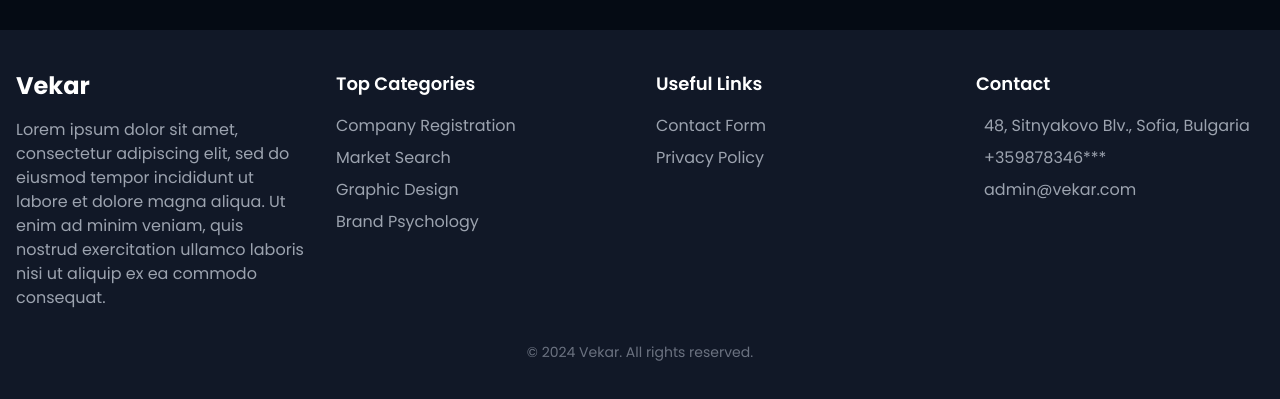
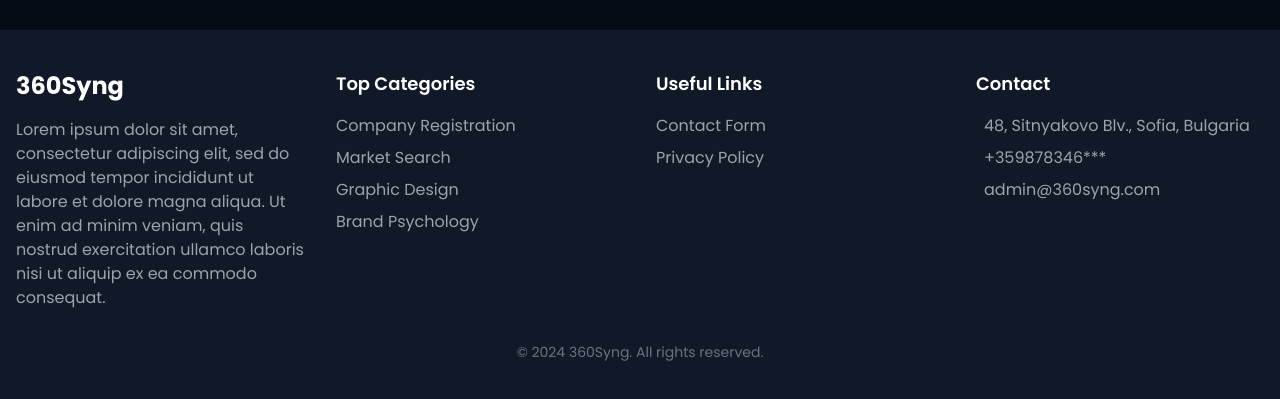
Before and after one commit to stellagadevska/vekar-staging, a React (Vite) app: page /home in a window 1280 px wide. Shown: the part 3333-3732 px from the top of the page. Built offline with nearby package versions, Linux system fonts and the light colour scheme.

Commit message:
Update from Vekar to 360Syng

```diff
--- a/index.html
+++ b/index.html
@@ -4,7 +4,7 @@
     <meta charset="UTF-8" />
     <link rel="icon" type="image/svg+xml" href="/logo.svg" />
     <meta name="viewport" content="width=device-width, initial-scale=1.0" />
-    <title>Vekar</title>
+    <title>360Syng</title>
   </head>
   <body>
     <div id="root"></div>
--- a/package.json
+++ b/package.json
@@ -1,5 +1,5 @@
 {
-  "name": "vekar",
+  "name": "360syng",
   "private": true,
   "version": "0.0.0",
   "type": "module",
--- a/src/components/Contact.jsx
+++ b/src/components/Contact.jsx
@@ -53,7 +53,7 @@ const Contact = (props) => {
         TEMPLATE_ID,
         {
           from_name: `${form.from_name} ${form.surname}`,
-          to_name: "Vekar",
+          to_name: "360Syng",
           from_email: form.from_email,
           to_email: "stelagadevska@gmail.com",
           phone_number: form.phone_number,
--- a/src/components/Footer.jsx
+++ b/src/components/Footer.jsx
@@ -19,7 +19,7 @@ const Footer = () => {
   const contactInfo = [
     { icon: "ri-map-pin-line", text: "48, Sitnyakovo Blv., Sofia, Bulgaria" },
     { icon: "ri-phone-line", text: "+359878346***" },
-    { icon: "ri-mail-line", text: "admin@vekar.com" },
+    { icon: "ri-mail-line", text: "admin@360syng.com" },
   ];
 
   return (
@@ -28,7 +28,7 @@ const Footer = () => {
         <div className='grid lg:grid-cols-4 md:grid-cols-3 gap-8 mb-8'>
           {/* About Section */}
           <div>
-            <h1 className='text-2xl font-bold'>Vekar</h1>
+            <h1 className='text-2xl font-bold'>360Syng</h1>
             <p className='mt-4 text-gray-400'>
               Lorem ipsum dolor sit amet, consectetur adipiscing elit, sed do
               eiusmod tempor incididunt ut labore et dolore magna aliqua. Ut
@@ -87,7 +87,7 @@ const Footer = () => {
 
         {/* Footer Bottom */}
         <div className='text-center text-gray-500 text-sm mt-4'>
-          &copy; {year} Vekar. All rights reserved.
+          &copy; {year} 360Syng. All rights reserved.
         </div>
       </div>
     </footer>
--- a/src/components/Navbar.jsx
+++ b/src/components/Navbar.jsx
@@ -19,7 +19,7 @@ const Navbar = () => {
         >
           <img src={logo} alt='logo' className='w-10 h-10 object-contain' />
           <p className='text-black text-[18px] font-bold cursor-pointer'>
-            Vekar
+            360Syng
           </p>
         </Link>
       </div>
--- a/src/pages/PrivacyPolicy.jsx
+++ b/src/pages/PrivacyPolicy.jsx
@@ -12,7 +12,7 @@ const PrivacyPolicy = () => {
             Privacy Policy
           </h1>
           <p className='text-[#dfd9ff] mb-4'>
-            Welcome to Vekar! Your privacy is of utmost importance to us. This
+            Welcome to 360Syng! Your privacy is of utmost importance to us. This
             Privacy Policy explains how we collect, use, disclose, and safeguard
             your information when you visit our website.
           </p>
```
Also changed, not shown: 1 other file (tests, documents, lock files or other folders).
